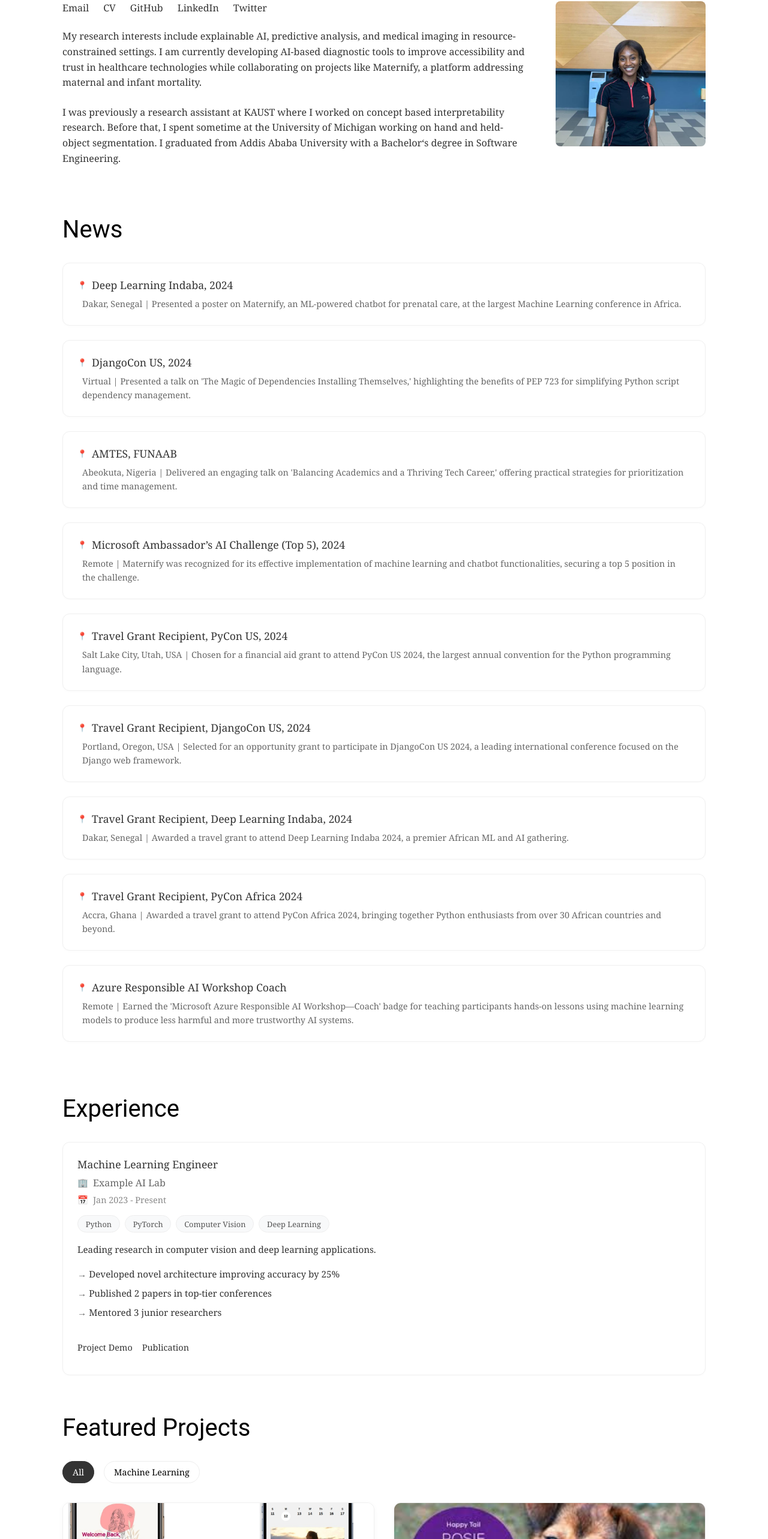
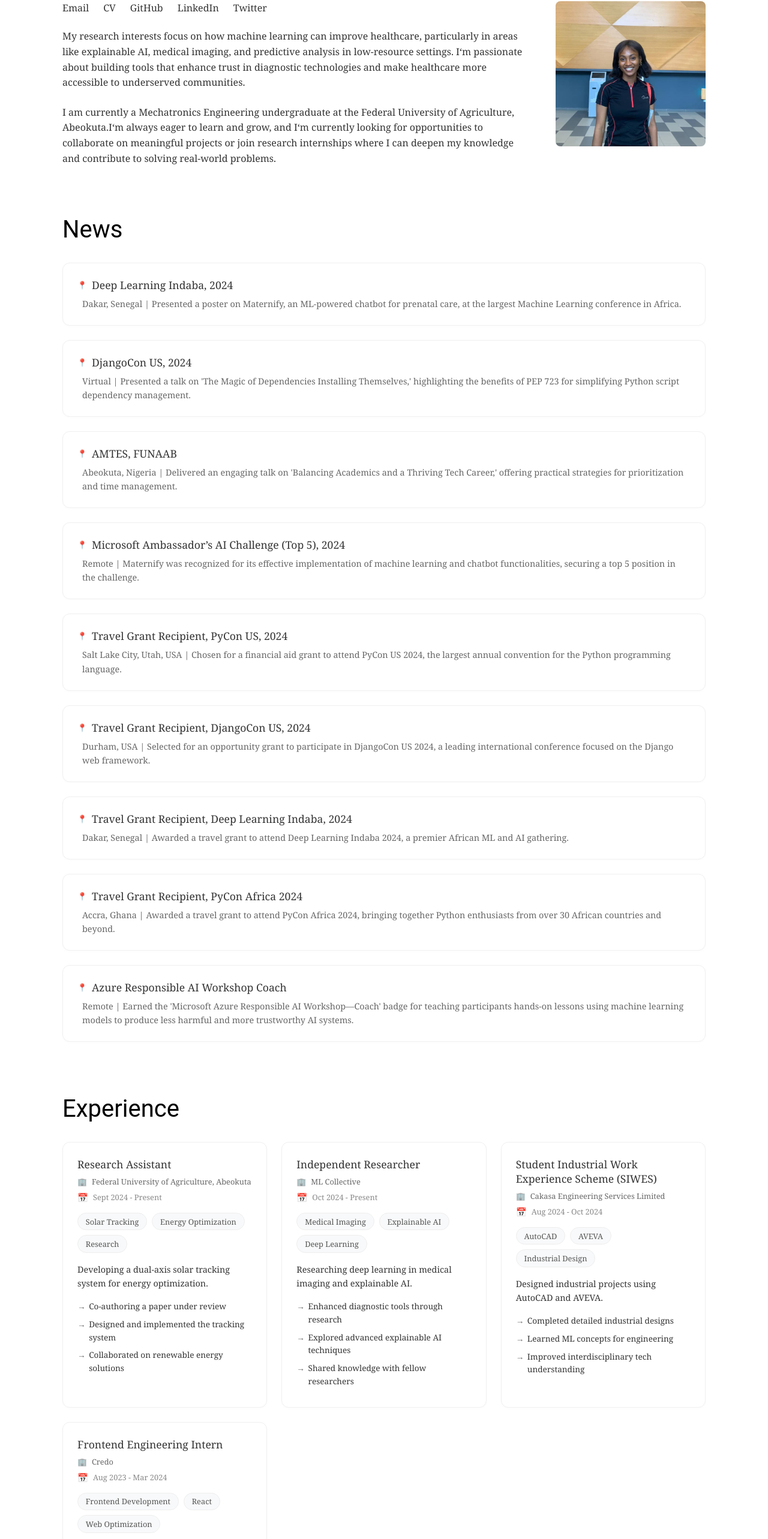
Before and after one commit to ileri-oluwa-kiiye/ileri-oluwa-kiiye.github.io, a React (Vite) app: page / in a window 1280 px wide. Shown: the part 210-2776 px from the top of the page at 60% size. Built offline with nearby package versions, Linux system fonts and the light colour scheme.

Commit message:
Refactor experience section with updated roles and achievements; adjust font sizes for better readability in styles; revise hero section to clarify research interests; correct location in news item.

```diff
--- a/src/assets/styles/index.js
+++ b/src/assets/styles/index.js
@@ -239,7 +239,7 @@
     }
 
     .company {
-      font-size: 1rem;
+      font-size: 0.8rem;
       color: #666;
       margin-bottom: 0.5rem;
       display: flex;
@@ -248,12 +248,12 @@
 
       &:before {
         content: '🏢';
-        font-size: 0.9rem;
+        font-size: 0.8rem;
       }
     }
 
     .duration {
-      font-size: 0.9rem;
+      font-size: 0.8rem;
       color: #888;
       margin-bottom: 1rem;
       display: flex;
@@ -289,7 +289,7 @@
     }
 
     .description {
-      font-size: 0.95rem;
+      font-size: 0.9rem;
       color: #333;
       line-height: 1.6;
       margin-bottom: 1rem;
@@ -301,7 +301,7 @@
       margin: 0;
 
       li {
-        font-size: 0.95rem;
+        font-size: 0.85rem;
         color: #333;
         line-height: 1.6;
         padding-left: 1.2rem;
--- a/src/comp/LandingPage/experience.jsx
+++ b/src/comp/LandingPage/experience.jsx
@@ -2,22 +2,65 @@
 
 const experienceData = [
   {
-    role: "Machine Learning Engineer",
-    company: "Example AI Lab",
-    duration: "Jan 2023 - Present",
-    tags: ["Python", "PyTorch", "Computer Vision", "Deep Learning"],
-    description: "Leading research in computer vision and deep learning applications.",
+    role: "Research Assistant",
+    company: "Federal University of Agriculture, Abeokuta",
+    duration: "Sept 2024 - Present",
+    tags: ["Solar Tracking", "Energy Optimization", "Research"],
+    description: "Developing a dual-axis solar tracking system for energy optimization.",
     achievements: [
-      "Developed novel architecture improving accuracy by 25%",
-      "Published 2 papers in top-tier conferences",
-      "Mentored 3 junior researchers"
+      "Co-authoring a paper under review",
+      "Designed and implemented the tracking system",
+      "Collaborated on renewable energy solutions"
     ],
-    links: [
-      { text: "Project Demo", url: "#" },
-      { text: "Publication", url: "#" }
-    ]
+    // links: [
+    //   { text: "Research Details", url: "#" }
+    // ]
   },
-  // Add more experiences...
+  {
+    role: "Independent Researcher",
+    company: "ML Collective",
+    duration: "Oct 2024 - Present",
+    tags: ["Medical Imaging", "Explainable AI", "Deep Learning"],
+    description: "Researching deep learning in medical imaging and explainable AI.",
+    achievements: [
+      "Enhanced diagnostic tools through research",
+      "Explored advanced explainable AI techniques",
+      "Shared knowledge with fellow researchers"
+    ],
+    // links: [
+    //   { text: "ML Collective Overview", url: "#" }
+    // ]
+  },
+  {
+    role: "Student Industrial Work Experience Scheme (SIWES)",
+    company: "Cakasa Engineering Services Limited",
+    duration: "Aug 2024 - Oct 2024",
+    tags: ["AutoCAD", "AVEVA", "Industrial Design"],
+    description: "Designed industrial projects using AutoCAD and AVEVA.",
+    achievements: [
+      "Completed detailed industrial designs",
+      "Learned ML concepts for engineering",
+      "Improved interdisciplinary tech understanding"
+    ],
+    // links: [
+    //   { text: "Cakasa Engineering Services", url: "#" }
+    // ]
+  },
+  {
+    role: "Frontend Engineering Intern",
+    company: "Credo",
+    duration: "Aug 2023 - Mar 2024",
+    tags: ["Frontend Development", "React", "Web Optimization"],
+    description: "Developed responsive websites and optimized web applications.",
+    achievements: [
+      "Built scalable, accessible web solutions",
+      "Improved website performance",
+      "Worked with a diverse development team"
+    ],
+    // links: [
+    //   { text: "Credo Projects", url: "#" }
+    // ]
+  }
 ];
 
 const Experience = () => {
--- a/src/comp/LandingPage/hero.jsx
+++ b/src/comp/LandingPage/hero.jsx
@@ -16,17 +16,18 @@
           </div>
 
           <p>
-             My research interests include explainable AI, predictive analysis, and
-             medical imaging in resource-constrained settings. I am currently
-             developing AI-based diagnostic tools to improve accessibility and trust
-             in healthcare technologies while collaborating on projects like
-             Maternify, a platform addressing maternal and infant mortality.
+             My research interests
+             focus on how machine learning can improve healthcare,
+             particularly in areas like explainable AI, medical imaging,
+             and predictive analysis in low-resource settings. I&lsquo;m passionate
+             about building tools that enhance trust in diagnostic technologies
+              and make healthcare more accessible to underserved communities.
           </p>
           <p>
-            I was previously a research assistant at KAUST where I worked on concept based
-            interpretability research. Before that, I spent sometime at the University of Michigan
-            working on hand and held-object segmentation. I graduated from Addis Ababa
-            University with a Bachelor&lsquo;s degree in Software Engineering.
+          I am currently a Mechatronics Engineering undergraduate at the Federal
+          University of Agriculture, Abeokuta.I&lsquo;m always eager to learn and grow, and I&lsquo;m
+          currently looking for opportunities to collaborate on meaningful
+          projects or join research internships where I can deepen my knowledge and contribute to solving real-world problems.
           </p>
         </div>
         <div className="hero-image">
--- a/src/comp/LandingPage/news.jsx
+++ b/src/comp/LandingPage/news.jsx
@@ -44,7 +44,7 @@
   {
     id: 6,
     title: "Travel Grant Recipient, DjangoCon US, 2024",
-    location: "Portland, Oregon, USA",
+    location: "Durham, USA",
     description:
       "Selected for an opportunity grant to participate in DjangoCon US 2024, a leading international conference focused on the Django web framework.",
   },
```
